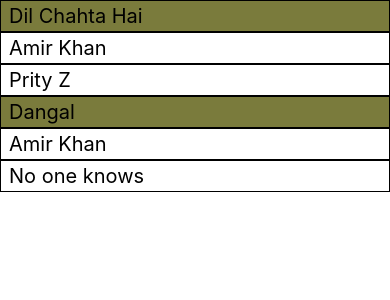
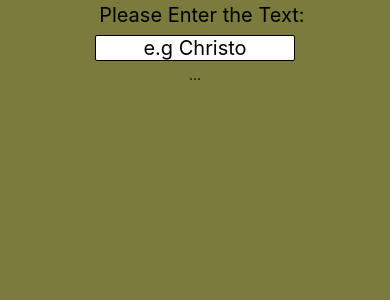
Before and after one commit to christo-kumar/React-Native, a React Native app in the folder helloearth/: screen / in a window 390 px wide. Shown: the top 300 px of the page. Built offline with nearby package versions, Linux system fonts and the light colour scheme.

Commit message:
TextInput

```diff
--- a/helloearth/App.js
+++ b/helloearth/App.js
@@ -22,6 +22,7 @@
 import { ListHello } from './components/ListHello';
 import { FlatListHello } from './components/FlatListHello';
 import { SectionListHello } from './components/SectionListHello';
+import { TextInputHello } from './components/TextInputHello';
 
 
 const App = () => {
@@ -31,7 +32,7 @@
     //   <StylesHello />
     // </View>
     //<FlexHello />
-    <SectionListHello />
+    <TextInputHello />
   );
 };
 
--- /dev/null
+++ b/helloearth/components/TextInputHello.js
@@ -0,0 +1,52 @@
+/* eslint-disable react/self-closing-comp */
+/* eslint-disable prettier/prettier */
+import React, { useState } from 'react';
+import { SafeAreaView, StyleSheet, View, Text, TextInput } from 'react-native';
+
+const styles = StyleSheet.create({
+    container: {
+        flex: 1,
+        justifyContent: 'flex-start',
+        alignItems: 'center',
+        backgroundColor: '#7A7B3C',
+    },
+    text: {
+        fontSize: 20,
+        marginBottom: 3,
+        marginTop: 3,
+        marginLeft: 8,
+    },
+    input: {
+        fontSize: 20,
+        width: 200,
+        borderWidth: 1,
+        borderRadius: 2,
+        backgroundColor: '#FFFFFF',
+        margin: 5,
+        textAlign: 'center',
+    },
+});
+
+
+export const TextInputHello = () => {
+    const [text, setText] = useState('...');
+
+    const onTextInput = (value) => {
+        setText(value);
+    }
+
+    return (
+        <SafeAreaView style={styles.container}>
+            <Text style={styles.text}> Please Enter the Text:</Text>
+            <TextInput style={styles.input}
+                placeholder='e.g Christo'
+                onChangeText={(value) => { onTextInput(value); }}
+                keyboardType='default'
+                maxLength={22}
+            //secureTextEntry
+            //multiline
+            />
+            <Text>{text}</Text>
+        </SafeAreaView>
+    );
+}
```
